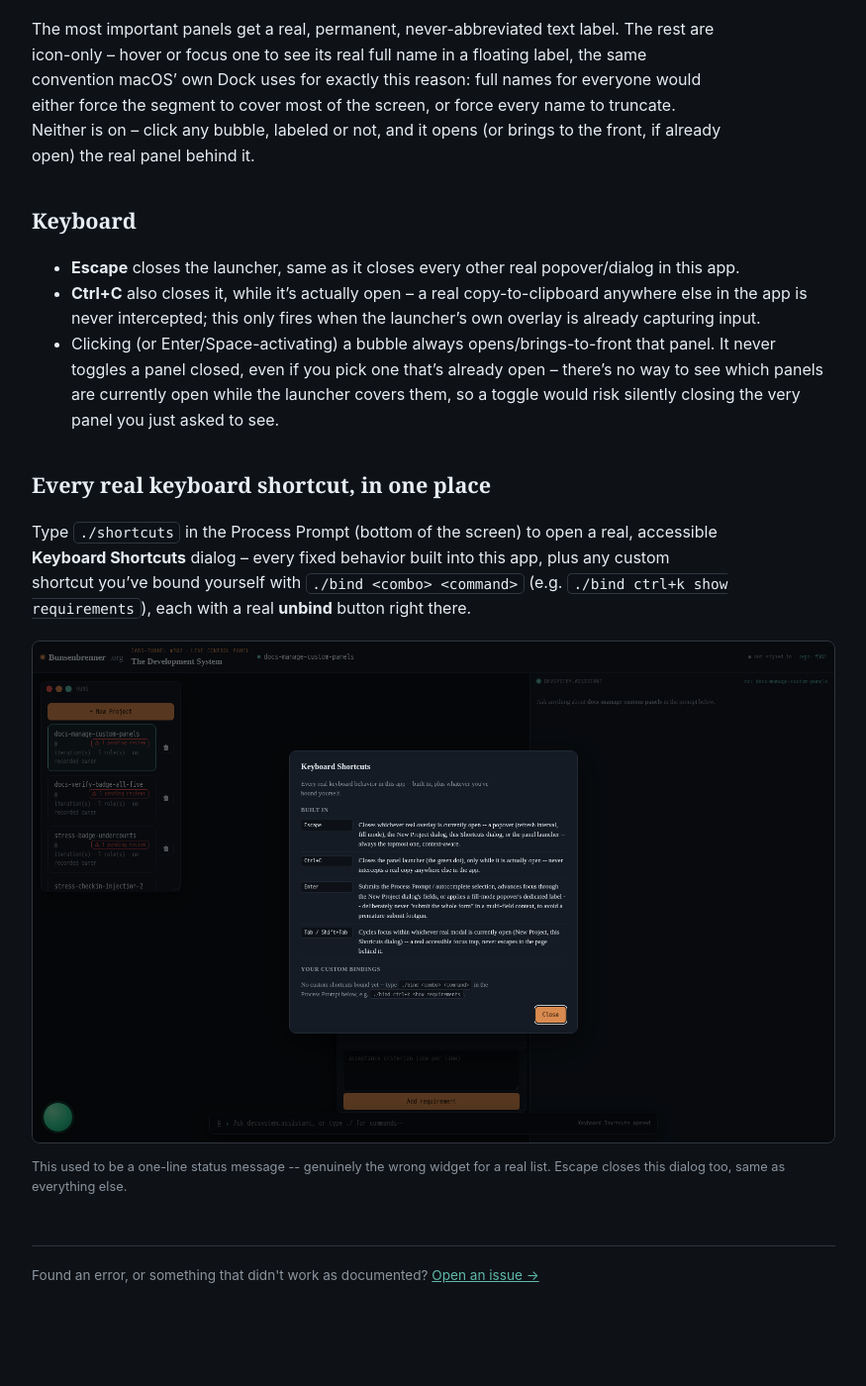
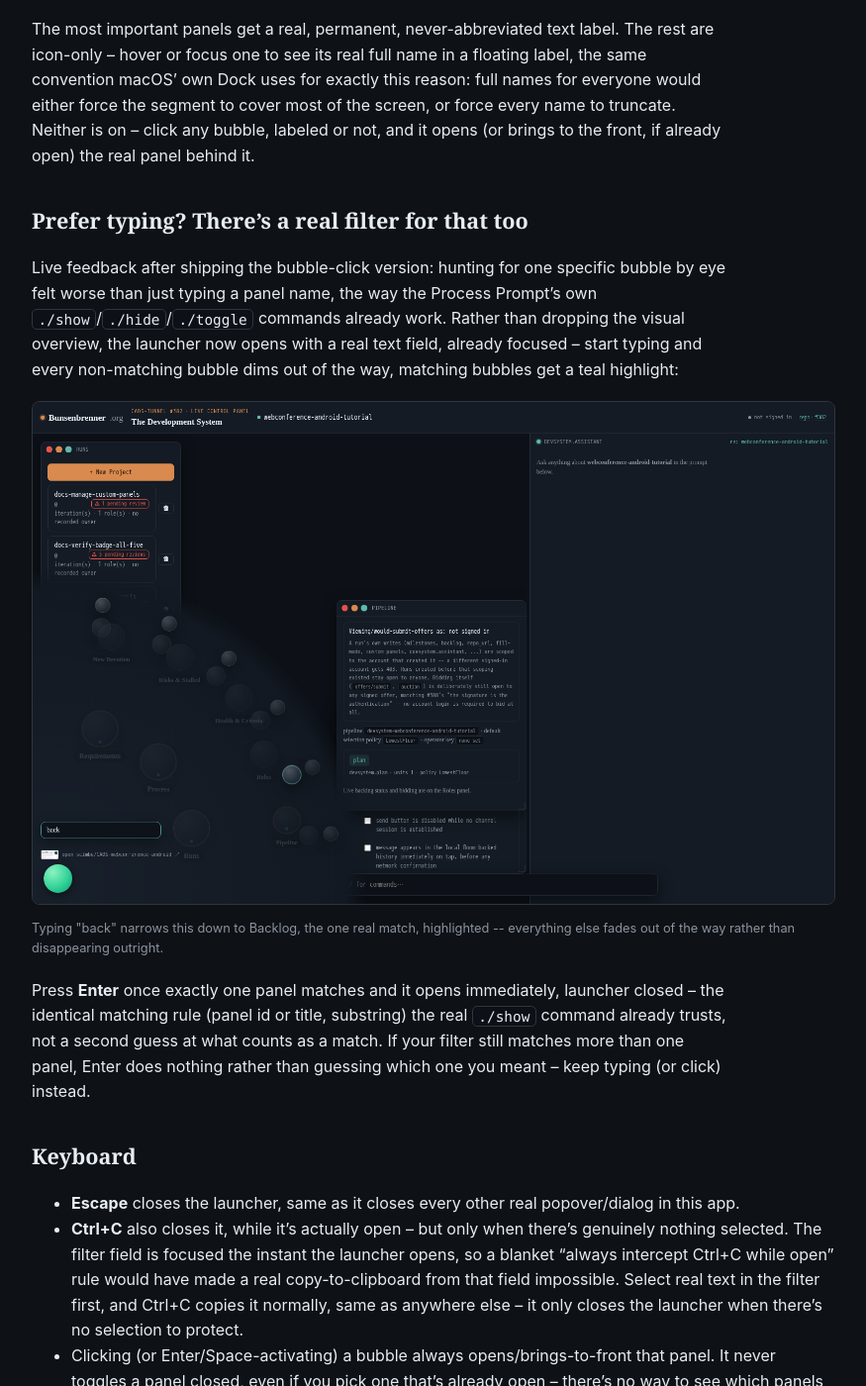
Before and after one commit to scimbe/CADS-devsystem-docs, a Jekyll site: the page built from _how-to/navigate-with-the-panel-launcher.md, in a window 1280 px wide and 1400 px high, scrolled down 1963 px. Shown: the whole window at 99% size, without its empty margins (322-1197 px from the left). Built offline with Jekyll 4.4.1, drawn with Linux system fonts in a browser that asks for light colours; before the commit the page ends 3327 px from its top, so only the background shows below that.

Commit message:
how-to: document the launcher's real typed-filter path
CADS-devsystem@9270114 added a real, autofocused filter field to the
panel launcher after live feedback that clicking a specific bubble felt
worse than the Process Prompt's own typed panel commands. Documented in
the same page that already covers the launcher, with a real screenshot
(filtering to "back" narrows to the one real Backlog match, highlighted,
everything else dimmed) and the real Ctrl+C selection-awareness fix that
shipped alongside it -- corrected the Keyboard section's own prior
description, which predated that fix.

Hermetic Jekyll build clean; the new image resolves correctly in the
built site.

Co-Authored-By: Claude Sonnet 5 <noreply@anthropic.com>
Claude-Session: https://claude.ai/code/session_018FkngvdKnmVcAT84EZe7Ur

```diff
--- a/_how-to/navigate-with-the-panel-launcher.md
+++ b/_how-to/navigate-with-the-panel-launcher.md
@@ -45,12 +45,32 @@ macOS' own Dock uses for exactly this reason: full names for everyone would eith
 to cover most of the screen, or force every name to truncate. Neither is on -- click any bubble,
 labeled or not, and it opens (or brings to the front, if already open) the real panel behind it.
 
+## Prefer typing? There's a real filter for that too
+
+Live feedback after shipping the bubble-click version: hunting for one specific bubble by eye felt
+worse than just typing a panel name, the way the Process Prompt's own `./show`/`./hide`/`./toggle`
+commands already work. Rather than dropping the visual overview, the launcher now opens with a real
+text field, already focused -- start typing and every non-matching bubble dims out of the way,
+matching bubbles get a teal highlight:
+
+<figure>
+<img src="{{ '/assets/img/howto-panel-launcher/04-filter.png' | relative_url }}" alt="The launcher open with 'back' typed into its filter field, the Backlog bubble highlighted with a teal border, every other bubble dimmed out" >
+<figcaption>Typing "back" narrows this down to Backlog, the one real match, highlighted -- everything else fades out of the way rather than disappearing outright.</figcaption>
+</figure>
+
+Press **Enter** once exactly one panel matches and it opens immediately, launcher closed -- the
+identical matching rule (panel id or title, substring) the real `./show` command already trusts, not
+a second guess at what counts as a match. If your filter still matches more than one panel, Enter
+does nothing rather than guessing which one you meant -- keep typing (or click) instead.
+
 ## Keyboard
 
 - **Escape** closes the launcher, same as it closes every other real popover/dialog in this app.
-- **Ctrl+C** also closes it, while it's actually open -- a real copy-to-clipboard anywhere else in
-  the app is never intercepted; this only fires when the launcher's own overlay is already capturing
-  input.
+- **Ctrl+C** also closes it, while it's actually open -- but only when there's genuinely nothing
+  selected. The filter field is focused the instant the launcher opens, so a blanket "always
+  intercept Ctrl+C while open" rule would have made a real copy-to-clipboard from that field
+  impossible. Select real text in the filter first, and Ctrl+C copies it normally, same as anywhere
+  else -- it only closes the launcher when there's no selection to protect.
 - Clicking (or Enter/Space-activating) a bubble always opens/brings-to-front that panel. It never
   toggles a panel closed, even if you pick one that's already open -- there's no way to see which
   panels are currently open while the launcher covers them, so a toggle would risk silently closing
```
Also changed, not shown: assets/img/howto-panel-launcher/04-filter.png (added).
